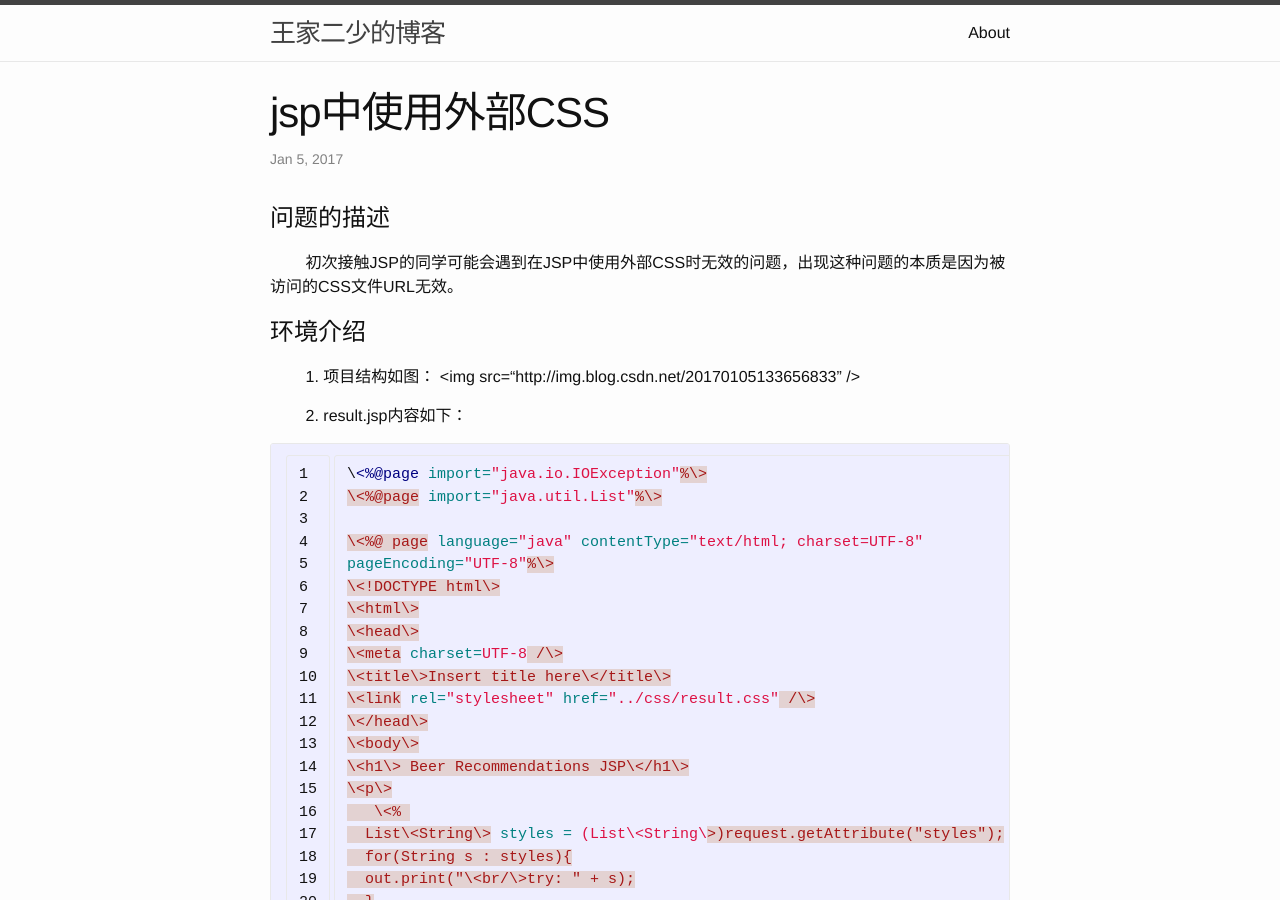
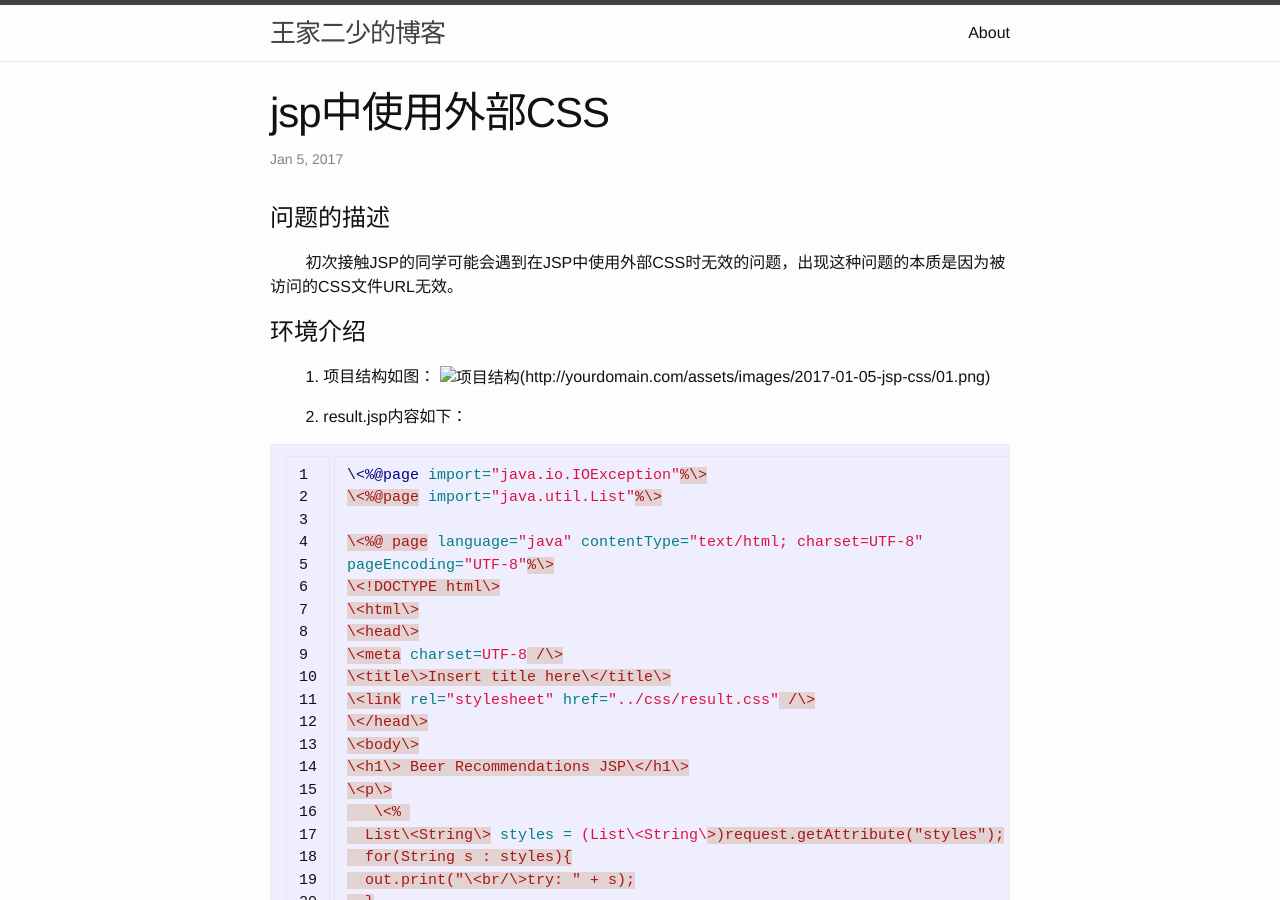
Before and after one commit to wk51920/wk51920.github.io, a Jekyll site: the page built from _posts/2017-01-05-jsp-css.md, in a window 1280 px wide and 900 px high. Built offline with Jekyll 4.4.1, drawn with Linux system fonts in a browser that asks for light colours.

Commit message:
image fixed third
image fixed third

```diff
--- a/_posts/2017-01-05-jsp-css.md
+++ b/_posts/2017-01-05-jsp-css.md
@@ -10,7 +10,7 @@ date: 2017/01/05
 # 环境介绍
 
 &nbsp;&nbsp;&nbsp;&nbsp;&nbsp;&nbsp;&nbsp; 1. 项目结构如图：
-\<img src=“http://img.blog.csdn.net/20170105133656833” /\>
+![项目结构]()({{ site.url }}/assets/images/2017-01-05-jsp-css/01.png)
 
 &nbsp;&nbsp;&nbsp;&nbsp;&nbsp;&nbsp;&nbsp; 2.  result.jsp内容如下：
 
--- a/_posts/2017-01-05-tomcat-servlet-url.markdown
+++ b/_posts/2017-01-05-tomcat-servlet-url.markdown
@@ -10,7 +10,7 @@ date: 2017/01/05
 
 &nbsp;&nbsp;&nbsp;&nbsp;&nbsp;&nbsp;&nbsp; 1. 容器选择使用tomcat 9.0;
 &nbsp;&nbsp;&nbsp;&nbsp;&nbsp;&nbsp;&nbsp; 2. 部署在webapps下的项目结构如图：
-![这里写图片描述]()(http://img.blog.csdn.net/20170105130224972)
+![项目结构]()({{ site.url }}/assets/images/2017-01-05-tomcat-servlet-url/01.png)
 
 
 &nbsp;&nbsp;&nbsp;&nbsp;&nbsp;&nbsp;&nbsp;**注意：在这里提醒一下初学者，`WebContent`文件夹即相当于tomcat中的`webapps` 文件夹。**
```
Also changed, not shown: assets/images/2017-01-05-jsp-css/01.png (added), assets/images/2017-01-05-tomcat-servlet-url/01.png (added).
